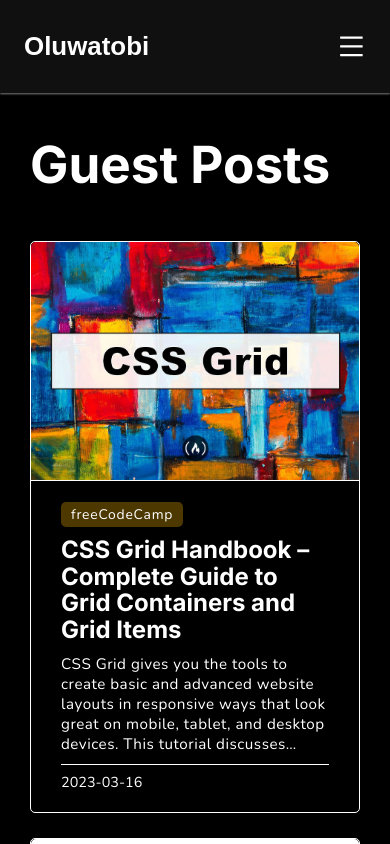
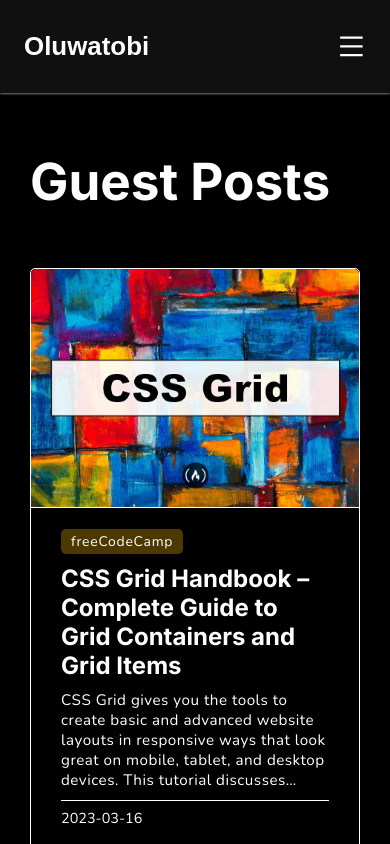
Before and after one commit to oluwatobiss/personal-portfolio, a Next.js app: page /guest-posts in a window 390 px wide. Built offline with nearby package versions, Linux system fonts and the light colour scheme; a web font is replaced by a local one.

Commit message:
Make 'guest-posts' page tablet responsive

```diff
--- a/src/styles/GuestPosts.module.css
+++ b/src/styles/GuestPosts.module.css
@@ -37,9 +37,9 @@
 
 .guestPosts {
   display: grid;
-  grid-template-columns: repeat(auto-fit, minmax(230px, 1fr));
+  grid-template-columns: repeat(auto-fit, minmax(300px, 1fr));
   gap: 40px 20px;
-  padding: 3rem 5rem;
+  padding: 0 5rem 3rem;
 }
 
 .guestPostCard {
@@ -95,7 +95,6 @@
 }
 
 .textSection h3 {
-  line-height: var(--line-height);
   margin-top: 10px;
   margin-bottom: 10px;
 }
--- a/src/styles/globals.css
+++ b/src/styles/globals.css
@@ -234,7 +234,7 @@ body {
 }
 
 h1 {
-  padding: 20px 5rem;
+  padding: 4.3rem 5rem;
   font-size: 3.2rem;
   color: var(--secondary-color);
 }
@@ -276,7 +276,7 @@ aside.hide-mobile-sidebar {
 /* Mobile */
 @media (max-width: 700px) {
   h1 {
-    padding: 40px 30px 30px;
+    padding: 3.6rem 30px 2.5rem;
   }
 }
 
```
